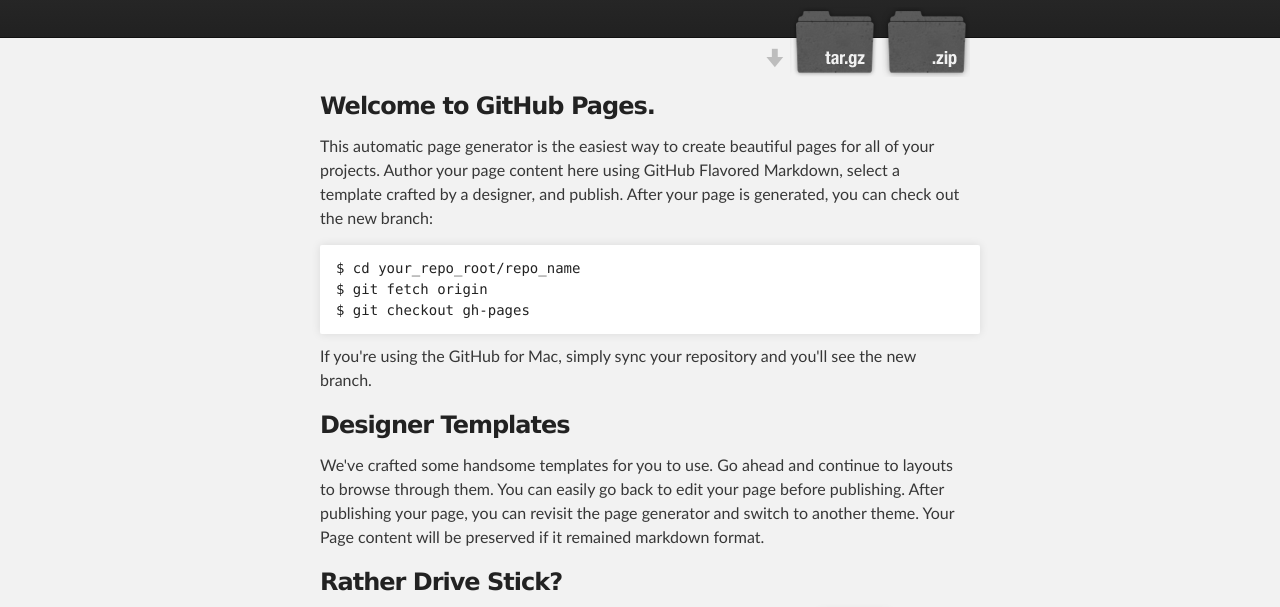
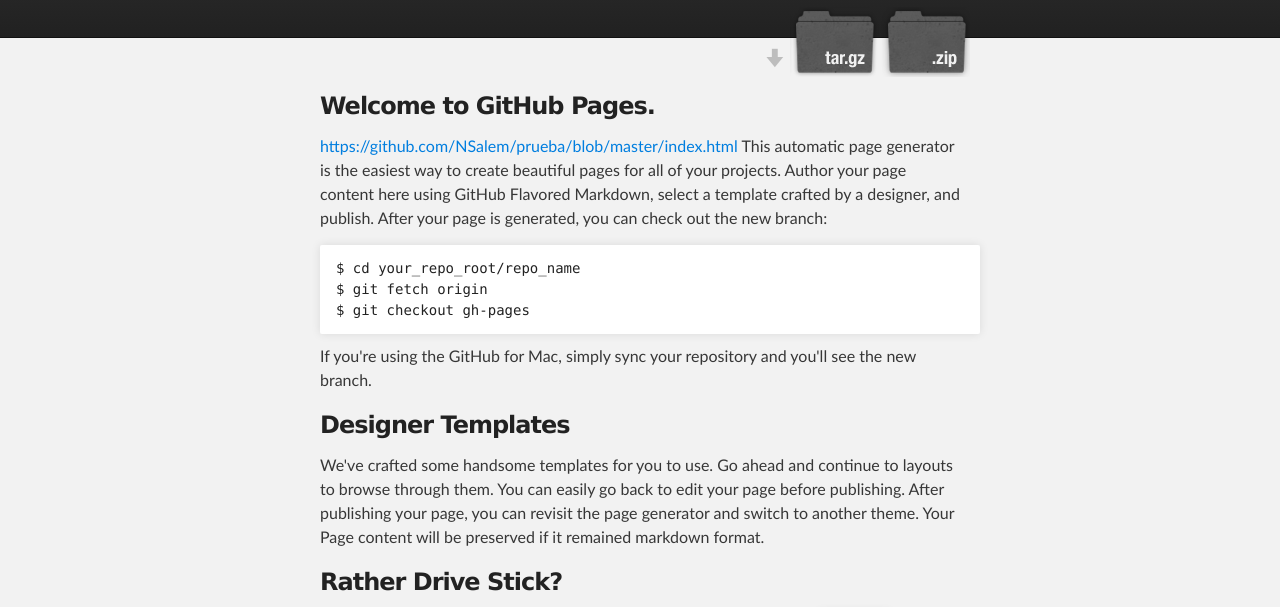
Before and after one commit to NSalem/tipcs, a plain HTML site: page index.html in a window 1280 px wide. Shown: the part 136-743 px from the top of the page. Drawn offline with Linux system fonts and the light colour scheme.

```diff
--- a/index.html
+++ b/index.html
@@ -34,7 +34,8 @@
         <h3>
 <a id="welcome-to-github-pages" class="anchor" href="#welcome-to-github-pages" aria-hidden="true"><span class="octicon octicon-link"></span></a>Welcome to GitHub Pages.</h3>
 
-<p>This automatic page generator is the easiest way to create beautiful pages for all of your projects. Author your page content here using GitHub Flavored Markdown, select a template crafted by a designer, and publish. After your page is generated, you can check out the new branch:</p>
+<p><a href="https://github.com/NSalem/prueba/blob/master/index.html">https://github.com/NSalem/prueba/blob/master/index.html</a>
+This automatic page generator is the easiest way to create beautiful pages for all of your projects. Author your page content here using GitHub Flavored Markdown, select a template crafted by a designer, and publish. After your page is generated, you can check out the new branch:</p>
 
 <pre><code>$ cd your_repo_root/repo_name
 $ git fetch origin
```
Also changed, not shown: params.json (+1 -1 lines).
